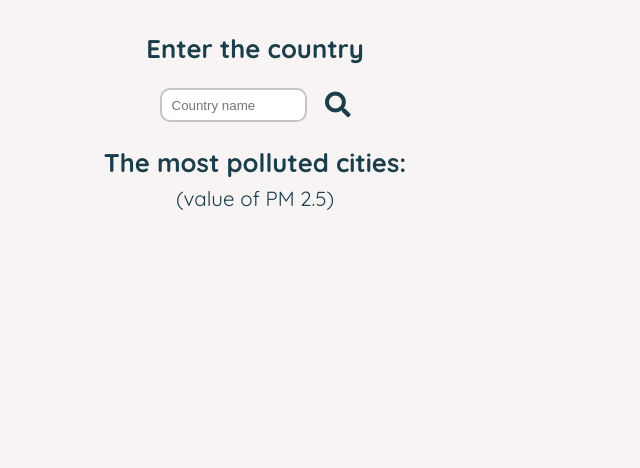
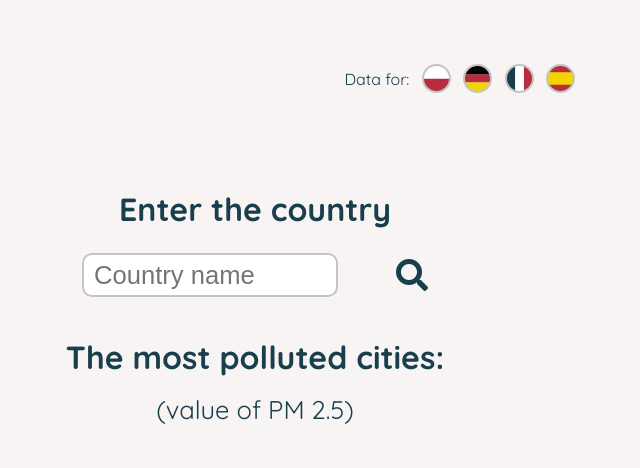
Before and after one commit to magdalena-u/polluted-cities, a website built with webpack: page index.html in a window 1280 px wide. Shown: the whole page, without its empty margins (385-1025 px from the left). Built offline with nearby package versions, Linux system fonts and the light colour scheme.

Commit message:
add flag container&add @media

```diff
--- a/index.html
+++ b/index.html
@@ -1,18 +1,32 @@
 <!DOCTYPE html>
 <html lang="en">
-
   <head>
     <meta charset="UTF-8" />
     <meta name="viewport" content="width=device-width, initial-scale=1.0" />
     <meta http-equiv="X-UA-Compatible" content="ie=edge" />
-    <link rel="stylesheet" href="https://use.fontawesome.com/releases/v5.8.1/css/all.css"
-        integrity="sha384-50oBUHEmvpQ+1lW4y57PTFmhCaXp0ML5d60M1M7uH2+nqUivzIebhndOJK28anvf" crossorigin="anonymous" />
-    <link href="https://fonts.googleapis.com/css?family=Quicksand:400,700" rel="stylesheet" />
+    <!-- <link rel="shortcut icon" href=""> -->
+    <link
+      rel="stylesheet"
+      href="https://use.fontawesome.com/releases/v5.8.1/css/all.css"
+      integrity="sha384-50oBUHEmvpQ+1lW4y57PTFmhCaXp0ML5d60M1M7uH2+nqUivzIebhndOJK28anvf"
+      crossorigin="anonymous"
+    />
+    <link
+      href="https://fonts.googleapis.com/css?family=Quicksand:400,700"
+      rel="stylesheet"
+    />
     <link href="style.css" rel="stylesheet" />
     <title>The most polluted cities</title>
   </head>
 
   <body>
+    <div class="flag_container">
+      <div>Data for:</div>
+      <div class="flag"></div>
+      <div class="flag"></div>
+      <div class="flag"></div>
+      <div class="flag"></div>
+    </div>
     <form>
       <label for="country">Enter the country</label>
       <div class="list_container">
@@ -27,5 +41,4 @@
     <div class="decription"></div>
     <script src="dist/bundle.js"></script>
   </body>
-
 </html>
--- a/style.css
+++ b/style.css
@@ -8,30 +8,73 @@ body {
   position: relative;
   flex-direction: column;
   align-items: center;
-    font-family: 'Quicksand', sans-serif;
-    color: #193F4C;
+  font-family: "Quicksand", sans-serif;
+  color: #193f4c;
   font-size: 1.6em;
   background-color: rgb(248, 244, 244);
+}
+
+/* flag container */
+
+.flag_container {
+  display: flex;
+  justify-content: space-between;
+  align-items: center;
+  width: 90vw;
+  font-size: 16px;
+  padding: 5vw;
+}
+
+.flag {
+  --flag-size: 7vw;
+  --flag-min-size: 20px;
+  --flag-max-size: 25px;
+  width: var(--flag-size);
+  min-width: var(--flag-min-size);
+  max-width: var(--flag-max-size);
+  height: var(--flag-size);
+  min-height: var(--flag-min-size);
+  max-height: var(--flag-max-size);
+  border: solid #c4c4c4 2px;
+  border-radius: 50%;
+  background-size: cover;
+}
+
+.flag:nth-of-type(2) {
+  background-image: url(img/flag1.svg);
+}
+
+.flag:nth-of-type(3) {
+  background-image: url(img/flag2.svg);
+}
+
+.flag:nth-of-type(4) {
+  background-image: url(img/flag3.svg);
+}
+
+.flag:nth-of-type(5) {
+  background-image: url(img/flag4.svg);
 }
 
 /* search form */
 form {
   display: flex;
-    position: relative;
+  /* position: relative; */
   flex-direction: column;
   align-items: center;
-    width: 80%;
   padding-top: 4vh;
 }
 
 .list_container {
   display: flex;
   position: relative;
-    justify-content: space-between;
+  width: 100%;
+  /* justify-content: space-between; */
   margin-bottom: 3vh;
 }
 
 label {
+  text-align: center;
   padding-bottom: 3vh;
   font-weight: 700;
 }
@@ -40,22 +83,30 @@ input {
   outline-style: none;
   width: 70%;
   height: 30px;
-    border: 2px solid #C4C4C4;
+  border: 2px solid #c4c4c4;
   border-radius: 10px;
   padding-left: 10px;
 }
 
 .country_list {
   position: absolute;
+  overflow: hidden;
   list-style: none;
   top: 34px;
   border-radius: 10px;
-    background-color: #C4C4C4;
+  background-color: #c4c4c4;
   color: white;
-    line-height: 1.6em;
-    width: 70%;
+  width: calc(70% + 14px);
+  z-index: 1;
+}
+
+.country_item {
+  cursor: pointer;
   padding-left: 10px;
-    z-index: 1;
+}
+
+.country_item:hover {
+  background-color: #f2d500;
 }
 
 .fa-search {
@@ -67,13 +118,15 @@ input {
 }
 
 .title {
+  text-align: center;
   margin-bottom: 1vh;
   font-weight: 700;
 }
 
 .label {
+  text-align: center;
   font-size: 0.8em;
-    margin-bottom: 2vh;
+  margin-bottom: 5vh;
 }
 
 /* city item */
@@ -90,17 +143,18 @@ input {
 }
 
 .number {
+  --number-size: 40px;
   position: relative;
-    width: 40px;
-    height: 40px;
-    background-color: #B72C3E;
+  width: var(--number-size);
+  height: var(--number-size);
+  background-color: #b72c3e;
   border-radius: 50%;
   color: white;
 }
 
 .number span {
   position: absolute;
-    font-size: 16px;
+  font-size: 0.8em;
   top: 50%;
   left: 50%;
   transform: translate(-50%, -50%);
@@ -111,13 +165,12 @@ input {
   background-color: #fff;
   border-radius: 15px;
   margin-bottom: 1vh;
-    font-size: 24px;
-    padding-left: 0.5em;
-    padding-right: 0.5em;
+  /* font-size: 24px; */
+  padding: 0.2em 0.5em;
 }
 
 .city_item p {
-    color: #00EFB3;
+  color: #f2d500;
   text-align: right;
   font-size: 20px;
   font-weight: 700;
@@ -126,11 +179,54 @@ input {
 
 .city_text {
   font-size: 18px;
+  padding: 0.5em 0;
 }
 
-@media only screen and (min-width:500px) {
+@media only screen and (min-width: 550px) {
   body {
-        width: 60vh;
+    width: 80vw;
     margin: 0 auto;
   }
+  .flag_container {
+    width: 45%;
+    align-self: flex-end;
   }
+
+  .number {
+    --number-size: 50px;
+  }
+  .city_item {
+    padding: 0.5em 0.5em;
+  }
+}
+
+@media only screen and (min-width: 850px) {
+  body {
+    width: 60vw;
+    font-size: 2em;
+  }
+
+  .title {
+    margin-bottom: 2vh;
+    margin-top: 2vh;
+  }
+
+  .number {
+    --number-size: 65px;
+  }
+
+  input {
+    height: 40px;
+    font-size: 0.8em;
+  }
+
+  .country_list {
+    top: 44px;
+  }
+}
+
+@media only screen and (min-width: 1100px) {
+  .flag_container {
+    width: 30%;
+  }
+}
```
Also changed, not shown: img/flag1.svg (added), img/flag2.svg (added), img/flag3.svg (added), img/flag4.svg (added). Lines whose indentation alone changed are shown as unchanged.
